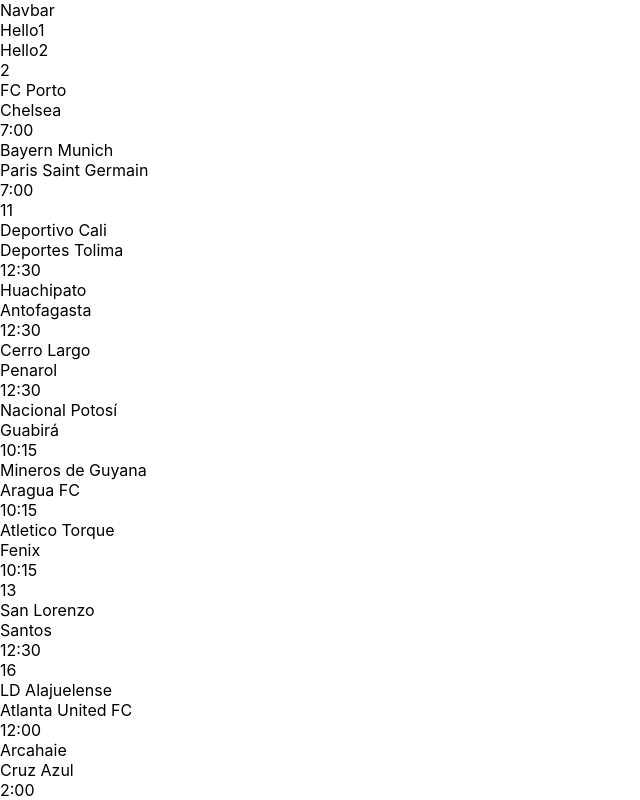
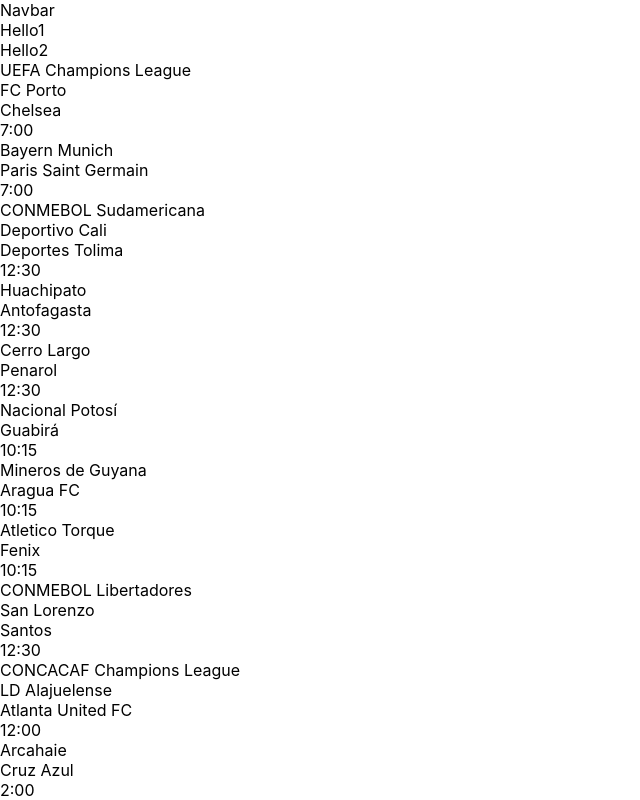
Before and after one commit to Adam-github-acc/CeeSports, a React (Create React App) app in the folder client/: page / in a window 1280 px wide. Both pictures are taken after a click on the element "Hello1". Shown: the top 800 px of the page, without its empty margins (0-640 px from the left). Built offline with nearby package versions, Linux system fonts and the light colour scheme; no server answers.

Commit message:
feat(react): add league grouping and header

```diff
--- /dev/null
+++ b/client/src/components/League.tsx
@@ -0,0 +1,12 @@
+import { Props } from "../types";
+
+const League: React.FC<Props | any> = ({item}) => {
+  return (
+    <div>
+      <div>{item.league}</div>
+      {/* <div>{item.leagueLogo}</div> */}
+    </div>
+  );
+}
+
+export default League;
--- a/client/src/components/Match.tsx
+++ b/client/src/components/Match.tsx
@@ -4,7 +4,9 @@
 const Match: React.FC<Props | any> = ({item}) => {
   return (
     <div>
+      {/* <div>{item.hometeamLogo}</div> */}
       <div>{item.hometeam}</div>
+      {/* <div>{item.awayteamLogo}</div> */}
       <div>{item.awayteam}</div>
       <div>{moment(item.time).format('h:mm')}</div>
     </div>
--- a/client/src/components/MatchList.tsx
+++ b/client/src/components/MatchList.tsx
@@ -1,13 +1,14 @@
 import { Props } from "../types";
 import Match from "./Match";
+import League from "./League";
 import { readByDate, create, readApiByDate } from "../utils";
 import { useState, useEffect } from "react";
-import { isPropertySignature } from "typescript";
 import { database } from './db'
 
 const MatchList: React.FC = () => {
   const [matches, setMatches] = useState<Props[]>();
   const [leagueIds, setLeagueIds] = useState <number[]>();
+  const newArr:number[] = [];
   function logger2() {
     const leagueIdSet = new Set<number>();
     result = result.sort((a:Props, b:Props) => a.leagueId - b.leagueId)
@@ -75,7 +76,9 @@
       <div onClick={logger}>Hello2</div>
       <div>{leagueIds && leagueIds.map((id:number) => (
           <div key={id}>
-            <div>{id}</div>
+            <div>{matches && matches.map((item:Props) => (
+              id === item.leagueId && !newArr.find(a => a === id) && newArr.push(id) && <League item={item} />
+            ))}</div>
             <div>{matches && matches.map((item:Props) => (
               id === item.leagueId && <Match item={item} key={item.matchId} />
             ))}</div>
```
